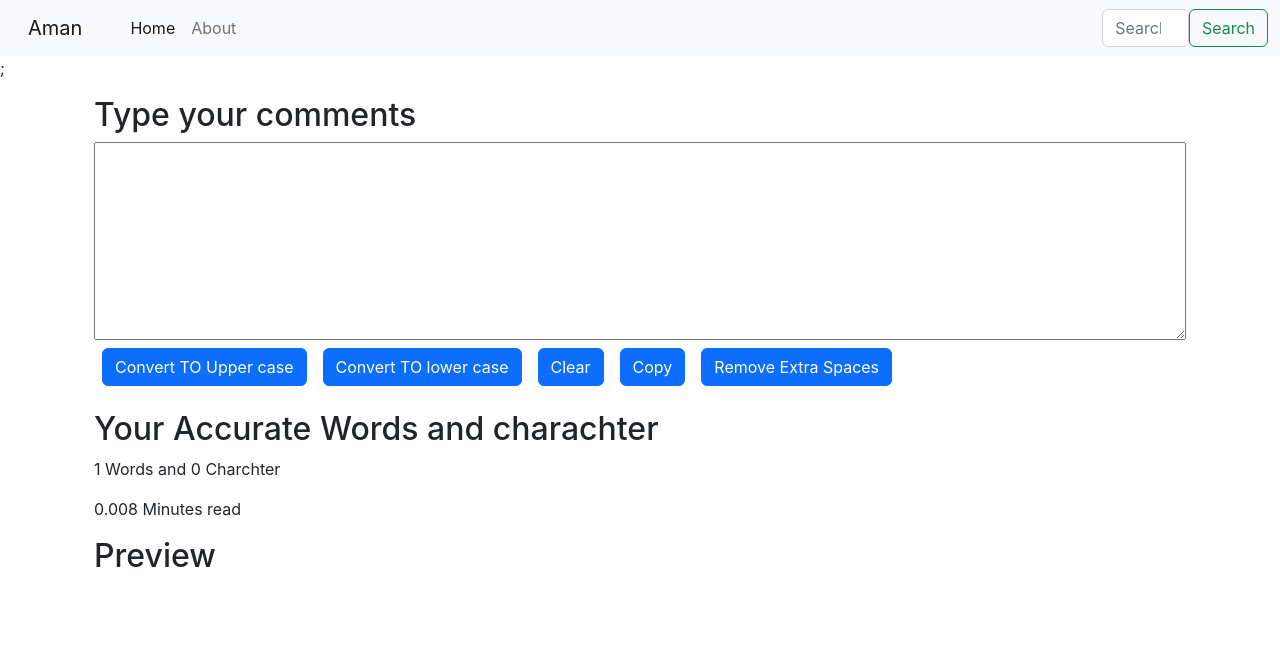
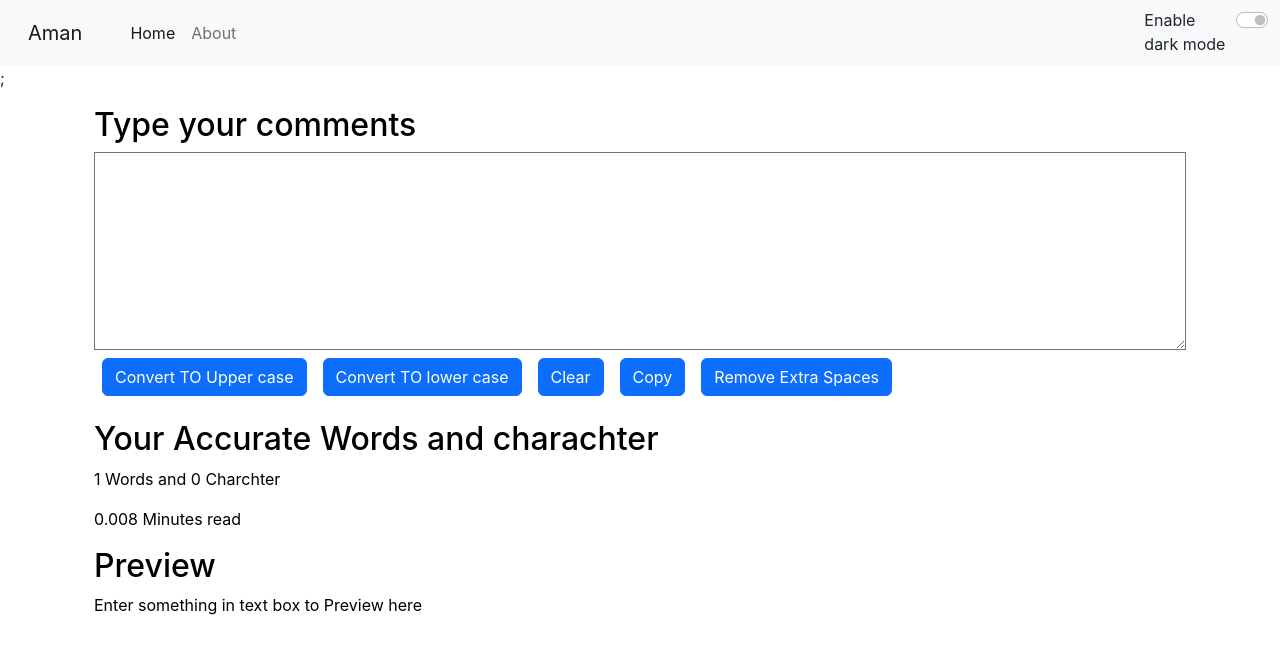
Before and after one commit to Aman9392/React_leraning, a React (Create React App) app: page / in a window 1280 px wide. Shown: the top 654 px of the page. Built offline with nearby package versions, Linux system fonts and the light colour scheme.

Commit message:
Text converter cxompleted

```diff
--- a/src/App.css
+++ b/src/App.css
@@ -41,7 +41,8 @@
   ;
 }
 .src{
-  margin-left: 850px !important;
+  margin-left: 900px !important;
+
 }
 .text{
   display: flex;
--- a/src/App.js
+++ b/src/App.js
@@ -1,18 +1,53 @@
-import './App.css';
-// import About from './componentes/About';
-import Navbar from'./componentes/Navbar'
-import State from'./componentes/State';
+import './App.css'
+// import About from './componentes/About'
+import Navbar from './componentes/Navbar'
+import State from './componentes/State'
+import React, { useState } from 'react'
+import Alert from './componentes/Alert'
 function App() {
+  const [mode, setMode] = useState('light') // check dark mode enable or not
+  const [alert, setAlert] = useState(null);
+  const showalert = (message , type)=>{
+       setAlert({
+         msg: message,
+         type: type
+       })
+       setTimeout(() => {
+           setAlert(null);
+       }, 2000);
+  }
+  const toggle = ()=> {
+    if (mode === 'light') {
+      setMode('dark');
+      document.body.style.backgroundColor = '#042743';
+      showalert("Dark mode has been Enabled :" , "Success");
+      document.title = 'Text converter/Dark/Mode';
+      // setInterval(() => {
+      //   document.title = 'Text converter is Great';
+      // }, 2000);
+      // setInterval(() => {
+      //   document.title = ' Install Text converter Now';
+      // }, 1500);
+    }
+    else {
+      setMode('light')
+      document.body.style.backgroundColor = 'white';
+      showalert("Light mode has been Enabled :" , "Success");
+      document.title = 'Text converter/Light/Mode';
+    }
+  }
+
   return (
     <>
-      <Navbar   title = "Aman"  text = "About"/>;
+      <Navbar title="Aman" text="About" mode={mode} toggle={toggle} />;
+      <Alert alert={alert}/>
       <div className="container">
-      <State heading="Type your comments"/>
+        <State showalert={showalert} heading="Type your comments"  mode={mode}/>
       </div>
       {/* <About/> */}
 
     </>
-  );
+  )
 }
 
 export default App;
--- /dev/null
+++ b/src/componentes/Alert.js
@@ -0,0 +1,14 @@
+import React from 'react'
+
+function Alert(props) {
+    const capitalize = (word)=>{
+        const lower = word.toLowerCase();
+        return lower.charAt(0).toUpperCase() + lower.slice(1);
+    }
+    return (
+       props.alert && <div className={`alert alert-${props.alert.type} alert-dismissible fade show`} role="alert">
+            <strong> {capitalize(props.alert.type)} </strong> :{props.alert.msg}
+        </div>
+    )
+}
+export default Alert
--- a/src/componentes/Navbar.js
+++ b/src/componentes/Navbar.js
@@ -2,7 +2,7 @@ import React from 'react'
 import PropTypes from 'prop-types'
 export default function Navbar(props) {
   return (
-    <nav className="navbar navbar-expand-lg bg-light">
+    <nav className={`navbar navbar-expand-lg navbar-${props.mode} bg-${props.mode}`}>
       <div className="container-fluid">
         <a className="navbar-brand" href="/">{props.title}</a>
         <button className="navbar-toggler" type="button" data-bs-toggle="collapse" data-bs-target="#navbarSupportedContent" aria-controls="navbarSupportedContent" aria-expanded="false" aria-label="Toggle navigation">
@@ -17,10 +17,14 @@ export default function Navbar(props) {
               <a className="nav-link" href="/">{props.text}</a>
             </li>
           </ul>
-        <form className=" src d-flex" role="search">
+          {/* <form className=" src d-flex" role="search">
           <input className="form-control me-2" type="search" placeholder="Search" aria-label="Search" />
           <button className="btn btn-outline-success" type="submit">Search</button>
-        </form>
+         </form> */}
+          <div className={`form-check src form-switch  text-${props.mode ==='light'?'dark':'light'}`}>
+            <input className="form-check-input" onClick={props.toggle} type="checkbox" id="flexSwitchCheckDefault" />
+            <label className="form-check-label" htmlFor="flexSwitchCheckDefault">Enable dark mode</label>
+          </div>
         </div>
       </div>
     </nav>
@@ -32,9 +36,9 @@ Navbar.propTypes = {
   text: PropTypes.string
   // title: PropTypes.string.isRequired,
   // text: PropTypes.string.isRequired
-};
+}
 
 // Navbar.defaultProps = {
 //   title: 'who is props',
 //   text: 'Fuck of you'
-// };
+// }
--- a/src/componentes/State.js
+++ b/src/componentes/State.js
@@ -5,23 +5,28 @@ export default function State(props) {
   const handleup = () => {
     let newstate = state.toUpperCase();
     setState(newstate);
+    props.showalert("Converted to Upper Case " , "success")
   }
   const handlelo = () => {
     let newstate = state.toLowerCase();
     setState(newstate);
+    props.showalert("Converted to Lover Case " , "success")
   }
   const handleclear = () => {
     let newstate = '';
     setState(newstate);
+    props.showalert("Text clear" , "success")
   }
-  const handlecopy = () =>{
+  const handlecopy = () => {
     var text = document.getElementById('block');
     text.select();
     navigator.clipboard.writeText(text.value);
+    props.showalert("Text copy" , "success")
   }
-  const handleExtraSpaces = () =>{
+  const handleExtraSpaces = () => {
     let newText = state.split(/[ ]+/);
     setState(newText.join(" "))
+    props.showalert(" Remove Extra Spaces" , "success")
   }
   const handleonchanged = (event) => {
     setState(event.target.value);
@@ -31,10 +36,10 @@ export default function State(props) {
   //setState("who is Aman"); this is write way
   return (
     <>
-      <div className='container my-3'>
+      <div className='container my-3' style={{ color: props.mode === 'dark' ? 'white' : 'black' }}>
         <h2>{props.heading}</h2>
         <div className="text">
-          <textarea className="area" id="block" value={state} onChange={handleonchanged} cols="150" rows="8"></textarea>
+          <textarea className="area" id="block"  value={state} onChange={handleonchanged} cols="150" rows="8" style={{ backgroundColor: props.mode === 'dark' ? '#343a40' : 'white', color: props.mode === 'dark' ? 'white' : 'black' }}></textarea>
         </div>
         <button className=" my-2 btn btn-primary mx-2" onClick={handleup}>Convert TO Upper case</button>
         <button className=" my-2 btn btn-primary mx-2" onClick={handlelo}>Convert TO lower case</button>
@@ -42,12 +47,12 @@ export default function State(props) {
         <button className=" my-2 btn btn-primary mx-2" onClick={handlecopy}>Copy</button>
         <button className=" my-2 btn btn-primary mx-2" onClick={handleExtraSpaces}>Remove Extra Spaces</button>
       </div>
-      <div className="container">
+      <div className="container" style={{ color: props.mode === 'dark' ? 'white' : 'black' }}>
         <h2>Your Accurate Words and charachter</h2>
         <p>{state.split(" ").length} Words and {state.length} Charchter</p>
         <p> {0.008 * state.split(" ").length} Minutes read </p>
         <h2>Preview</h2>
-        <p>{state}</p>
+        <p>{state.length>0?state:"Enter something in text box to Preview here"}</p>
       </div>
 
     </>
```
Lines whose indentation alone changed are shown as unchanged.
